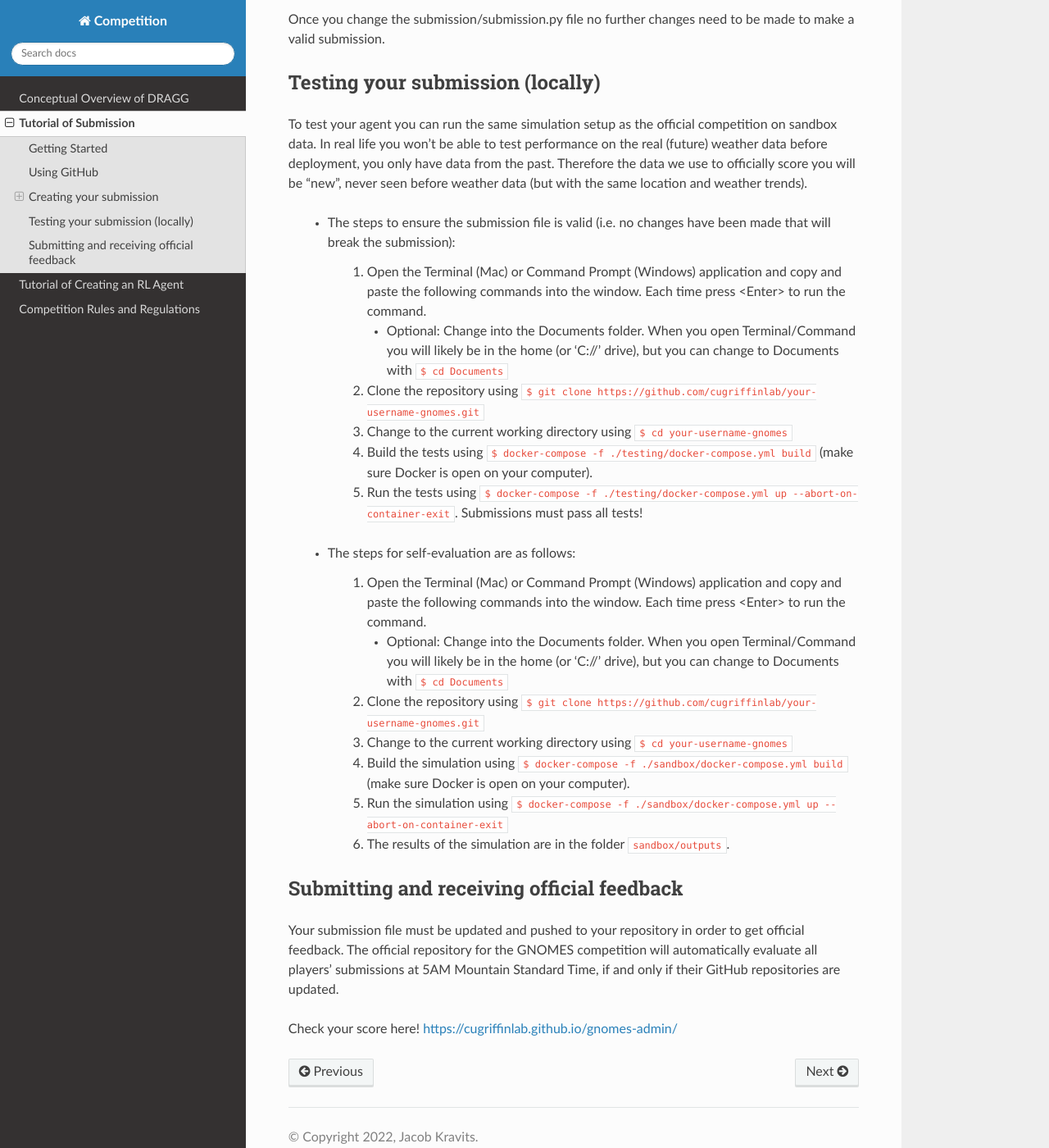
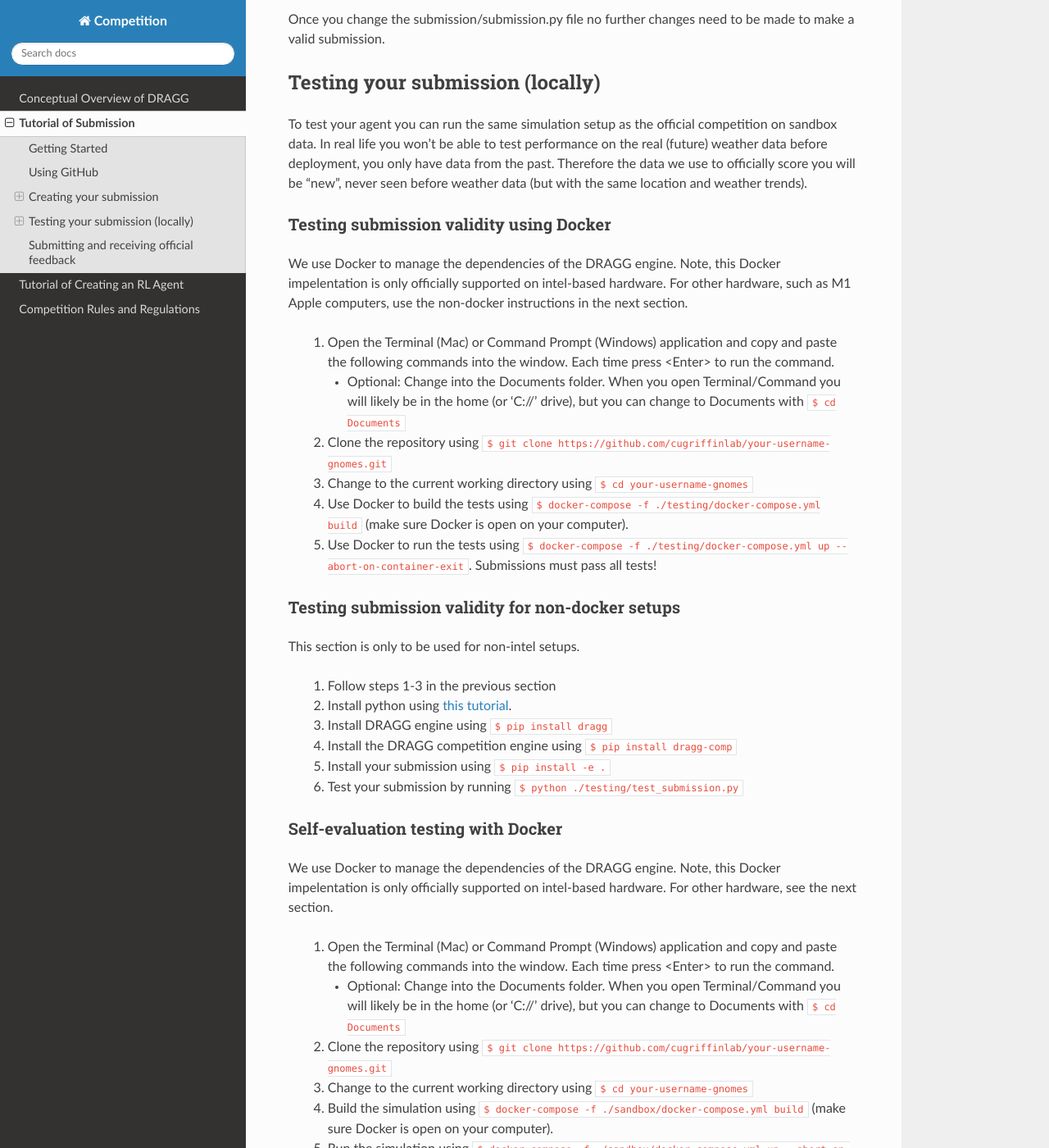
Before and after one commit to CUgriffinlab/gnomes-submission, a Sphinx documentation site: the page built from docs/source/tutorial.rst, in a window 1280 px wide and 1400 px high, scrolled down 2811 px. Shown: the whole window at 82% size. Built offline with Sphinx 7.4.7 and the Read the Docs theme 2.0.0, drawn with Linux system fonts in a browser that asks for light colours; some of the changed text lies outside the part shown.

Commit message:
Add no-docker support

```diff
--- a/docs/source/tutorial.rst
+++ b/docs/source/tutorial.rst
@@ -1,7 +1,8 @@
 Tutorial of Submission
-============================
+======================
+
 Getting Started
--------------------------------------------
+---------------
 #. You MUST register your team with the competition hosts. Please email cugriffinlab@gmail.com with:
 
 	* Your team name
@@ -18,7 +19,7 @@
 #. Wait for us to make you a shiny new submission repository! For security purposes, it is important that we maintain ownership of the repository, so we will let you know when one is created for you (we will aim to do so within 1 day of your request to join).
 
 Using GitHub
------------------------------------------------
+------------
 
 #. Copy the repository from GitHub to your computer using git clone:
 
@@ -49,7 +50,8 @@
 	* ``$ git push``
 
 Creating your submission
------------------------------------------------
+------------------------
+
 For a complete submission you should customize the `predict()` function to determine an action for your gnome home to take. In both of these functions you may use any of the available observations about your home. Here is a list of the valid keys to `home.obs_dict`:
 
 	#. "t_in_current", current indoor temperature (deg C)
@@ -67,7 +69,7 @@
 If you're a beginner Python user, you might find `this basic tutorial <https://docs.google.com/document/d/1uhLihn5cZ-GQbUI86SKiO8q5rFj1STvrtLansYbwZ30/edit?usp=sharing>`_ useful.
 
 The predict function
-^^^^^^^^^^^^^^^^^^^^^^^^^^^
+^^^^^^^^^^^^^^^^^^^^
 The `predict(home)` function is directly related to the performance of the agent and provides the action to be performed at the next timestep. You are predicting the best action(s) to take. The output in three parts describes the action for:
 
 	#.	The HVAC setpoint
@@ -79,31 +81,86 @@
 Once you change the submission/submission.py file no further changes need to be made to make a valid submission.
 
 Testing your submission (locally)
--------------------------------------------
+---------------------------------
+
 To test your agent you can run the same simulation setup as the official competition on sandbox data. In real life you won’t be able to test performance on the real (future) weather data before deployment, you only have data from the past. Therefore the data we use to officially score you will be “new”, never seen before weather data (but with the same location and weather trends).
 
-	* The steps to ensure the submission file is valid (i.e. no changes have been made that will break the submission):
+Testing submission validity using Docker
+^^^^^^^^^^^^^^^^^^^^^^^^^^^^^^^^^^^^^^^^
 
-		#.	Open the Terminal (Mac) or Command Prompt (Windows) application and copy and paste the following commands into the window. Each time press <Enter> to run the command.
+We use Docker to manage the dependencies of the DRAGG engine. Note, this Docker impelentation is only officially supported on intel-based hardware. For other hardware, such as M1 Apple computers, use the non-docker instructions in the next section.
 
-			* Optional: Change into the Documents folder. When you open Terminal/Command you will likely be in the home (or 'C://' drive), but you can change to Documents with ``$ cd Documents``
+	#.	Open the Terminal (Mac) or Command Prompt (Windows) application and copy and paste the following commands into the window. Each time press <Enter> to run the command.
 
-		#. 	Clone the repository using ``$ git clone https://github.com/cugriffinlab/your-username-gnomes.git``
-		#.	Change to the current working directory using ``$ cd your-username-gnomes``
-		#.	Build the tests using ``$ docker-compose -f ./testing/docker-compose.yml build`` (make sure Docker is open on your computer).
-		#.	Run the tests using ``$ docker-compose -f ./testing/docker-compose.yml up --abort-on-container-exit``. Submissions must pass all tests!
+		* Optional: Change into the Documents folder. When you open Terminal/Command you will likely be in the home (or 'C://' drive), but you can change to Documents with ``$ cd Documents``
 
-	* The steps for self-evaluation are as follows:
+	#. 	Clone the repository using ``$ git clone https://github.com/cugriffinlab/your-username-gnomes.git``
+	#.	Change to the current working directory using ``$ cd your-username-gnomes``
+	#.	Use Docker to build the tests using ``$ docker-compose -f ./testing/docker-compose.yml build`` (make sure Docker is open on your computer).
+	#.	Use Docker to run the tests using ``$ docker-compose -f ./testing/docker-compose.yml up --abort-on-container-exit``. Submissions must pass all tests!
 
-		#.	Open the Terminal (Mac) or Command Prompt (Windows) application and copy and paste the following commands into the window. Each time press <Enter> to run the command.
+Testing submission validity for non-docker setups
+^^^^^^^^^^^^^^^^^^^^^^^^^^^^^^^^^^^^^^^^^^^^^^^^^
 
-			* Optional: Change into the Documents folder. When you open Terminal/Command you will likely be in the home (or 'C://' drive), but you can change to Documents with ``$ cd Documents``
+This section is only to be used for non-intel setups.
 
-		#. 	Clone the repository using ``$ git clone https://github.com/cugriffinlab/your-username-gnomes.git``
-		#.	Change to the current working directory using ``$ cd your-username-gnomes``
-		#.	Build the simulation using ``$ docker-compose -f ./sandbox/docker-compose.yml build`` (make sure Docker is open on your computer).
-		#.	Run the simulation using ``$ docker-compose -f ./sandbox/docker-compose.yml up --abort-on-container-exit``
-		#.  The results of the simulation are in the folder ``sandbox/outputs``.
+	#. Follow steps 1-3 in the previous section
+
+	#. Install python using `this tutorial <https://docs.python.org/3/using/mac.html>`_.
+
+	#. Install DRAGG engine using ``$ pip install dragg``
+
+	#. Install the DRAGG competition engine using ``$ pip install dragg-comp``
+
+	#. Install your submission using ``$ pip install -e .``
+
+	#. Test your submission by running ``$ python ./testing/test_submission.py``
+
+Self-evaluation testing with Docker
+^^^^^^^^^^^^^^^^^^^^^^^^^^^^^^^^^^^
+
+We use Docker to manage the dependencies of the DRAGG engine. Note, this Docker impelentation is only officially supported on intel-based hardware. For other hardware, see the next section.
+
+	#.	Open the Terminal (Mac) or Command Prompt (Windows) application and copy and paste the following commands into the window. Each time press <Enter> to run the command.
+
+		* Optional: Change into the Documents folder. When you open Terminal/Command you will likely be in the home (or 'C://' drive), but you can change to Documents with ``$ cd Documents``
+
+	#. 	Clone the repository using ``$ git clone https://github.com/cugriffinlab/your-username-gnomes.git``
+	#.	Change to the current working directory using ``$ cd your-username-gnomes``
+	#.	Build the simulation using ``$ docker-compose -f ./sandbox/docker-compose.yml build`` (make sure Docker is open on your computer).
+	#.	Run the simulation using ``$ docker-compose -f ./sandbox/docker-compose.yml up --abort-on-container-exit``
+	#.  The results of the simulation are in the folder ``sandbox/outputs``.
+
+Self-evaluation testing for non-docker setups
+^^^^^^^^^^^^^^^^^^^^^^^^^^^^^^^^^^^^^^^^^^^^^
+
+This section is only to be used for non-intel setups.
+
+	#. Follow steps 1-3 in the previous section
+
+	#. Install python using `this tutorial <https://docs.python.org/3/using/mac.html>`_.
+
+	#. Install DRAGG engine using ``$ pip install dragg``
+
+	#. Install the DRAGG competition engine using ``$ pip install dragg-comp``
+
+	#. Install your submission using ``$ pip install -e .``
+
+	#. Install redis from `here <https://redis.io/download/>_`
+
+		* Once you have installed redis, start the server using ``$ redis-server``
+
+		* In another terminal window, you should be able to call ``$ redis-cli PING`` which should return ``PONG``.
+
+	#. Install redis' python package using ``$ pip install redis``
+
+	#. Open two new terminal windows
+
+		* In each window, change the directory to the sandbox simulation folder using ``$ cd <your-username-gnomes>/sandbox/simulation``
+
+		* In one terminal window, start the player submission using ``$ python run_player.py``
+
+		* In the other terminal window, run the simualtion using ``$ python run_aggregator.py``
 
 ..
 	[TODO Ash to write more about results, when decided]
```
